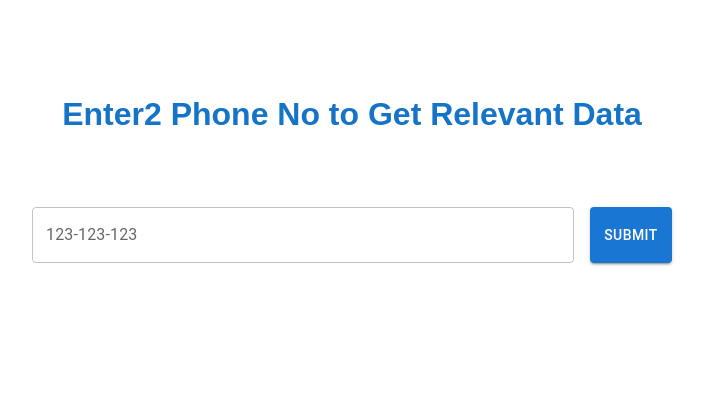
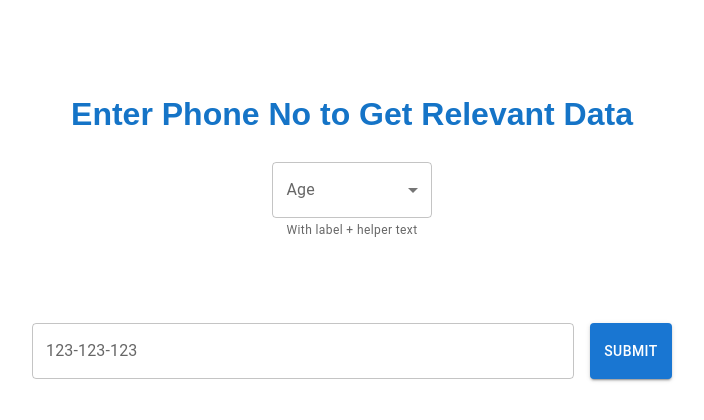
Before and after one commit to NasirAziz/React-Mousa-Web, a React (Create React App) app: page / in a window 1280 px wide. Shown: the top 420 px of the page, without its empty margins (288-992 px from the left). Built offline with nearby package versions, Linux system fonts and the light colour scheme.

Commit message:
added select drop drop

```diff
--- a/src/App.js
+++ b/src/App.js
@@ -1,7 +1,10 @@
 import React, { useState } from "react"
-
 import { Button, TextField, Alert, AlertTitle } from '@mui/material';
-
+import InputLabel from '@mui/material/InputLabel';
+import MenuItem from '@mui/material/MenuItem';
+import FormHelperText from '@mui/material/FormHelperText';
+import FormControl from '@mui/material/FormControl';
+import Select, { SelectChangeEvent } from '@mui/material/Select';
 
 import './App.css'
 import AirTable from "./components/Table/AirTable";
@@ -9,11 +12,12 @@ import AcuityTable from "./components/Table/AcuityTable";
 import TextlineTable from "./components/Table/TextlineTable";
 import Appointment from "./pages/Appointment";
 
+
 function App() {
 
   const [data, setData] = useState({ Airtable: [], Acuity: [], Textline: [] });
   const [err, setErr] = useState(false);
-
+      const [age, setAge] = useState('');
 
   const Header = () => {
 
@@ -21,7 +25,8 @@ function App() {
     const handlePhoneChange = (e) => { setPhone(e.target.value) }
     const [isDisable, setIsDisable] = useState(false);
 
-    const handleClick = async (e) => {
+
+    const handleSubmitClick = async (e) => {
       setIsDisable(true);
       try {
         // change this string/text and press Ctrl + S to save the file and then press Ctrl + ` to open the terminal 3478131929
@@ -71,20 +76,42 @@ function App() {
 
     }
 
+
     return (
       <>
         <TextField value={phone} onChange={handlePhoneChange} style={{ width: '90%' }} label="123-123-123" />
-        <Button style={{ marginLeft: '1rem' }} className="App-Button" disabled={isDisable} variant="contained" onClick={handleClick}>Submit</Button>
+        <Button style={{ marginLeft: '1rem' }} className="App-Button" disabled={isDisable} variant="contained" onClick={handleSubmitClick}>Submit</Button>
       </>
 
     );
   }
+  const handleChange = (event) => {
+    setAge(event.target.value);
+  };
 
   return (
     <div >
-      {console.log("Not cool")}
+
       <div className="App-header">
-        <h1 > Enter2 Phone No to Get Relevant Data </h1>
+        <h1 > Enter Phone No to Get Relevant Data </h1>
+        <FormControl sx={{ m: 1, minWidth: 120 }}>
+        <InputLabel id="demo-simple-select-helper-label">Age</InputLabel>
+        <Select
+          labelId="demo-simple-select-helper-label"
+          id="demo-simple-select-helper"
+          value={age}
+          label="Age"
+          onChange={handleChange}
+        >
+          <MenuItem value="">
+            <em>None</em>
+          </MenuItem>
+          <MenuItem value={10}>Ten</MenuItem>
+          <MenuItem value={20}>Twenty</MenuItem>
+          <MenuItem value={30}>Thirty</MenuItem>
+        </Select>
+        <FormHelperText>With label + helper text</FormHelperText>
+      </FormControl>
       </div>
       <div className="App-search-container">
         <Header />
```
